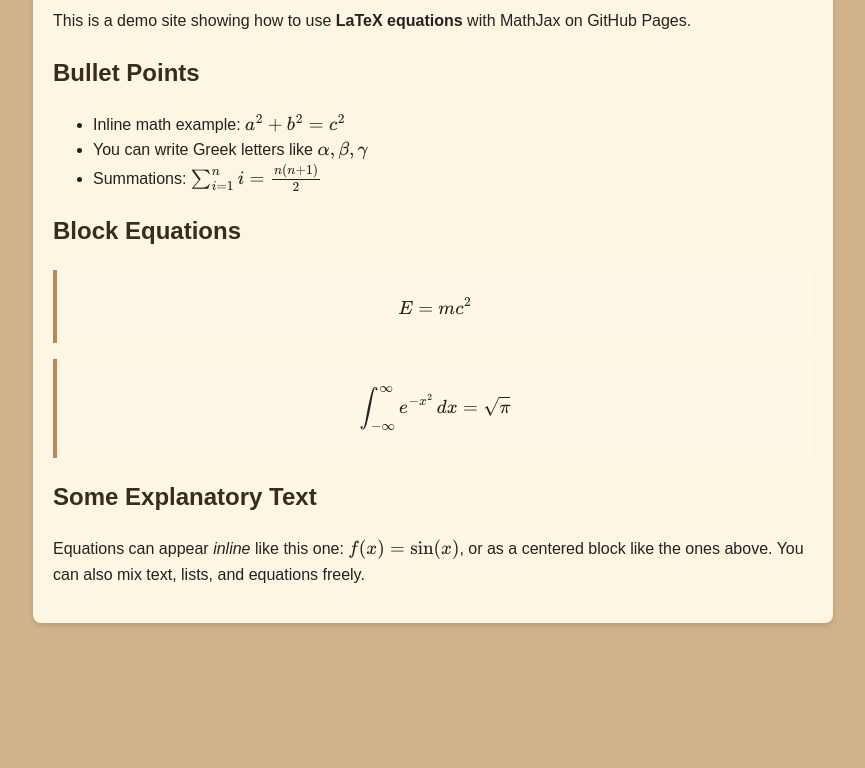
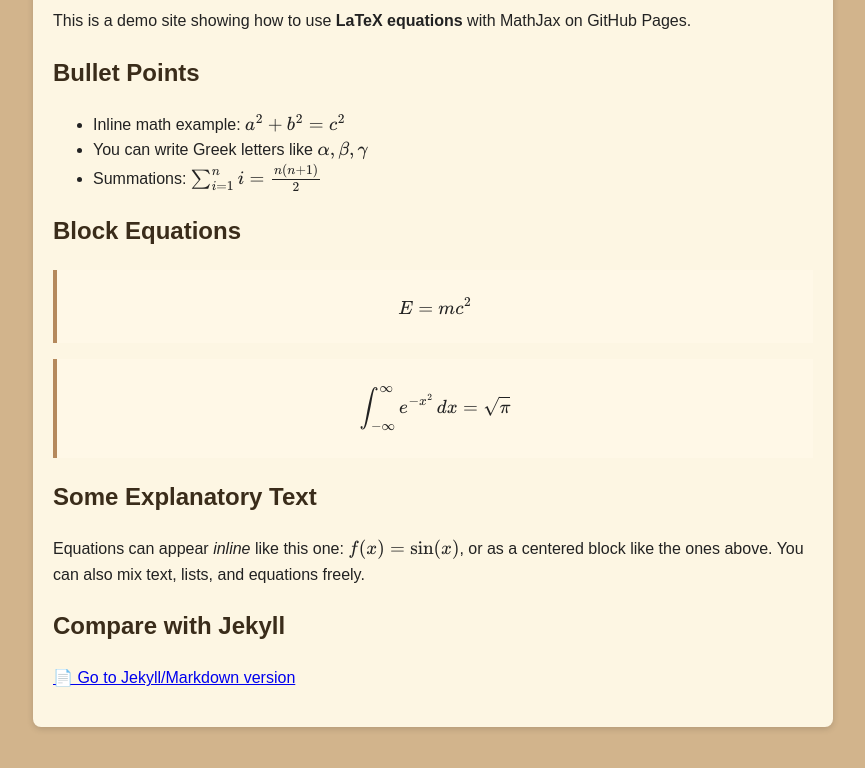
Before and after one commit to JakParkinson/JakParkinson.github.io, a plain HTML site: page index.html in a window 1280 px wide. Shown: the part 166-934 px from the top of the page, without its empty margins (207-1072 px from the left). Before the commit the page ends 849 px from the top, so only its background shows below. Drawn offline with nearby package versions, Linux system fonts and the light colour scheme.

Commit message:
Update index.html

```diff
--- a/index.html
+++ b/index.html
@@ -40,6 +40,11 @@
       a centered block like the ones above. You can also mix text, lists,
       and equations freely.
     </p>
+
+    <h2>Compare with Jekyll</h2>
+    <p>
+      <a href="jekyll-demo.html">📄 Go to Jekyll/Markdown version</a>
+    </p>
   </div>
 </body>
 </html>
```
